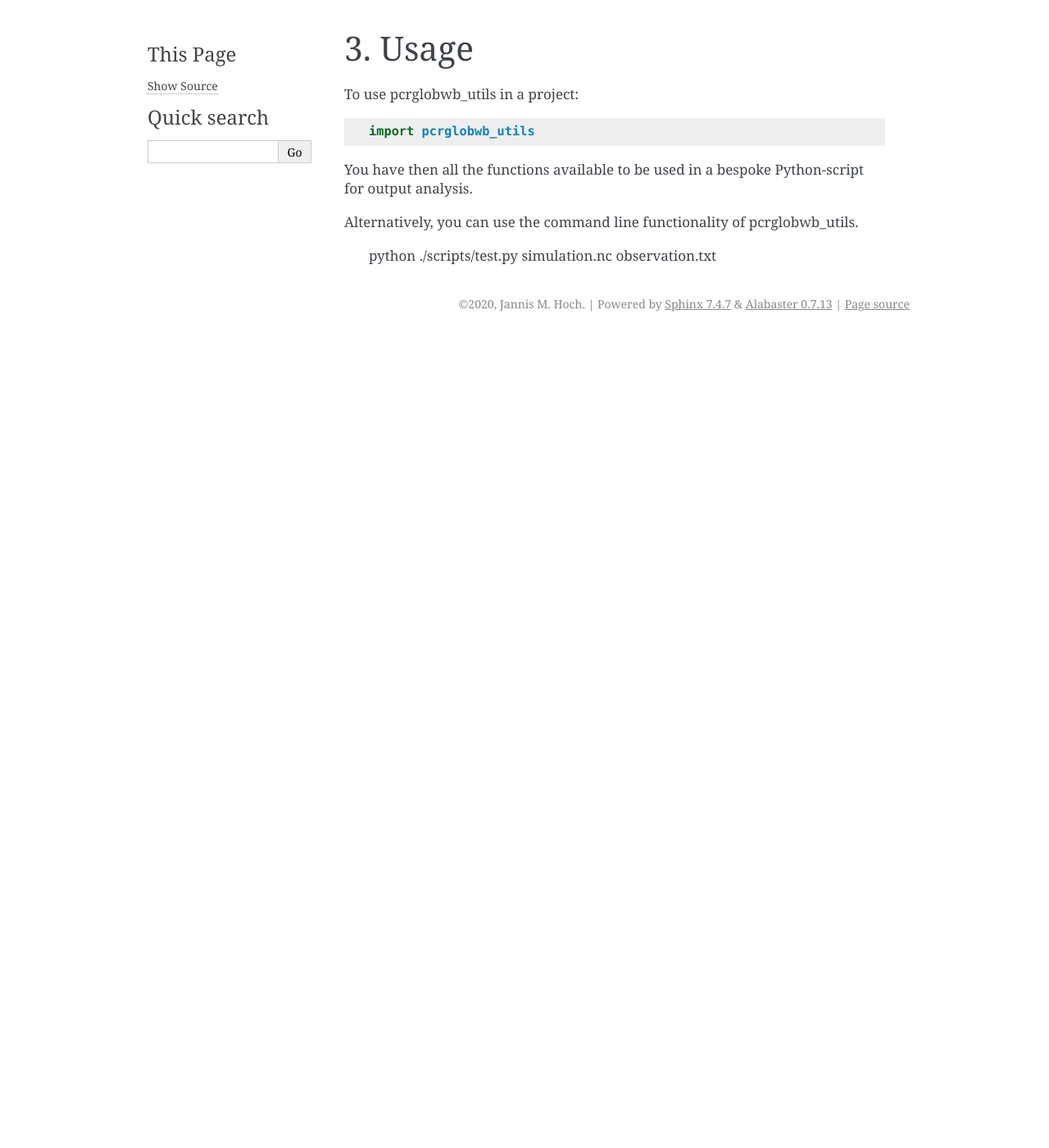
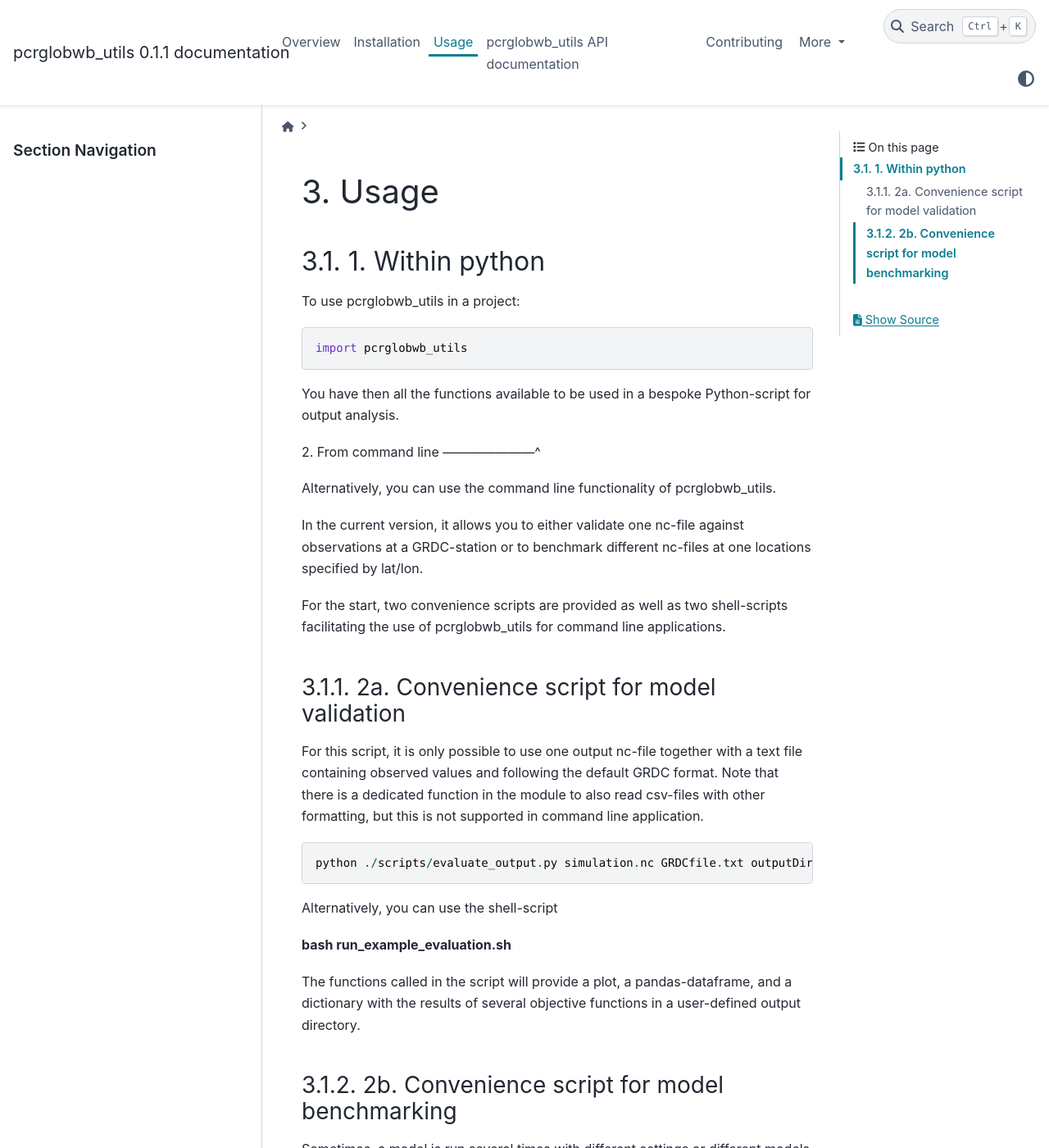
Before and after one commit to JannisHoch/pcrglobwb_utils, a Sphinx documentation site: the page built from docs/usage.rst, in a window 1280 px wide and 1400 px high. Shown: the whole window at 82% size. Built offline with Sphinx 7.4.7 and the PyData theme 0.15.4, drawn with Linux system fonts in a browser that asks for light colours; some of the changed text lies outside the part shown.

Commit message:
updated usage

```diff
--- a/docs/conf.py
+++ b/docs/conf.py
@@ -122,8 +122,8 @@ autosummary_generate = True
 # The theme to use for HTML and HTML Help pages.  See the documentation for
 # a list of builtin themes.
 #
-# html_theme = 'pydata_sphinx_theme'
-html_theme = 'alabaster'
+html_theme = 'pydata_sphinx_theme'
+# html_theme = 'alabaster'
 
 # Theme options are theme-specific and customize the look and feel of a
 # theme further.  For a list of options available for each theme, see the
--- a/docs/usage.rst
+++ b/docs/usage.rst
@@ -2,12 +2,58 @@
 Usage
 =====
 
-To use pcrglobwb_utils in a project::
+1. Within python
+--------------------
+
+To use pcrglobwb_utils in a project:
+
+.. code-block:: Python
 
     import pcrglobwb_utils
 
 You have then all the functions available to be used in a bespoke Python-script for output analysis.
 
+2. From command line
+---------------------^
+
 Alternatively, you can use the command line functionality of pcrglobwb_utils.
 
-    python ./scripts/test.py simulation.nc observation.txt
+In the current version, it allows you to either validate one nc-file against observations at a GRDC-station or to benchmark different nc-files at one locations specified by lat/lon.
+
+For the start, two convenience scripts are provided as well as two shell-scripts facilitating the use of pcrglobwb_utils for command line applications.
+
+2a. Convenience script for model validation
+^^^^^^^^^^^^^^^^^^^^^^^^^^^^^^^^^^^^^^^^^^^^
+
+For this script, it is only possible to use one output nc-file together with a text file containing observed values and following the default GRDC format.
+Note that there is a dedicated function in the module to also read csv-files with other formatting, but this is not supported in command line application.
+
+.. code-block:: Python
+
+    python ./scripts/evaluate_output.py simulation.nc GRDCfile.txt outputDir
+
+Alternatively, you can use the shell-script
+
+:command:`bash run_example_evaluation.sh`
+
+The functions called in the script will provide a plot, a pandas-dataframe, and a dictionary with the results of several objective functions in a user-defined output directory.
+
+2b. Convenience script for model benchmarking
+^^^^^^^^^^^^^^^^^^^^^^^^^^^^^^^^^^^^^^^^^^^^^^
+
+Sometimes, a model is run several times with different settings or different models are run for the same study area.
+In both cases, it may be useful to compare output at the same location for model benchmarking.
+
+This can be done with by calling the script as follows:
+
+.. code-block:: Python
+
+    python ./scripts/benchmark_output.py nc_file_1.nc nc_file_2.nc ... nc_file_x.nc lat lon outputDir
+
+Alternatively, you can use the shell-script
+
+:command:`bash run_example_benchmark.sh`
+
+For the output files 1 until x, values are read from a location with the specified lon/lat and a plot as well as a pandas-dataframe stored in a user-defined output directory.
+
+.. note:: The functionality of rasterio is used here to convert the lat/lon information to the corresponding row/col index.
```
